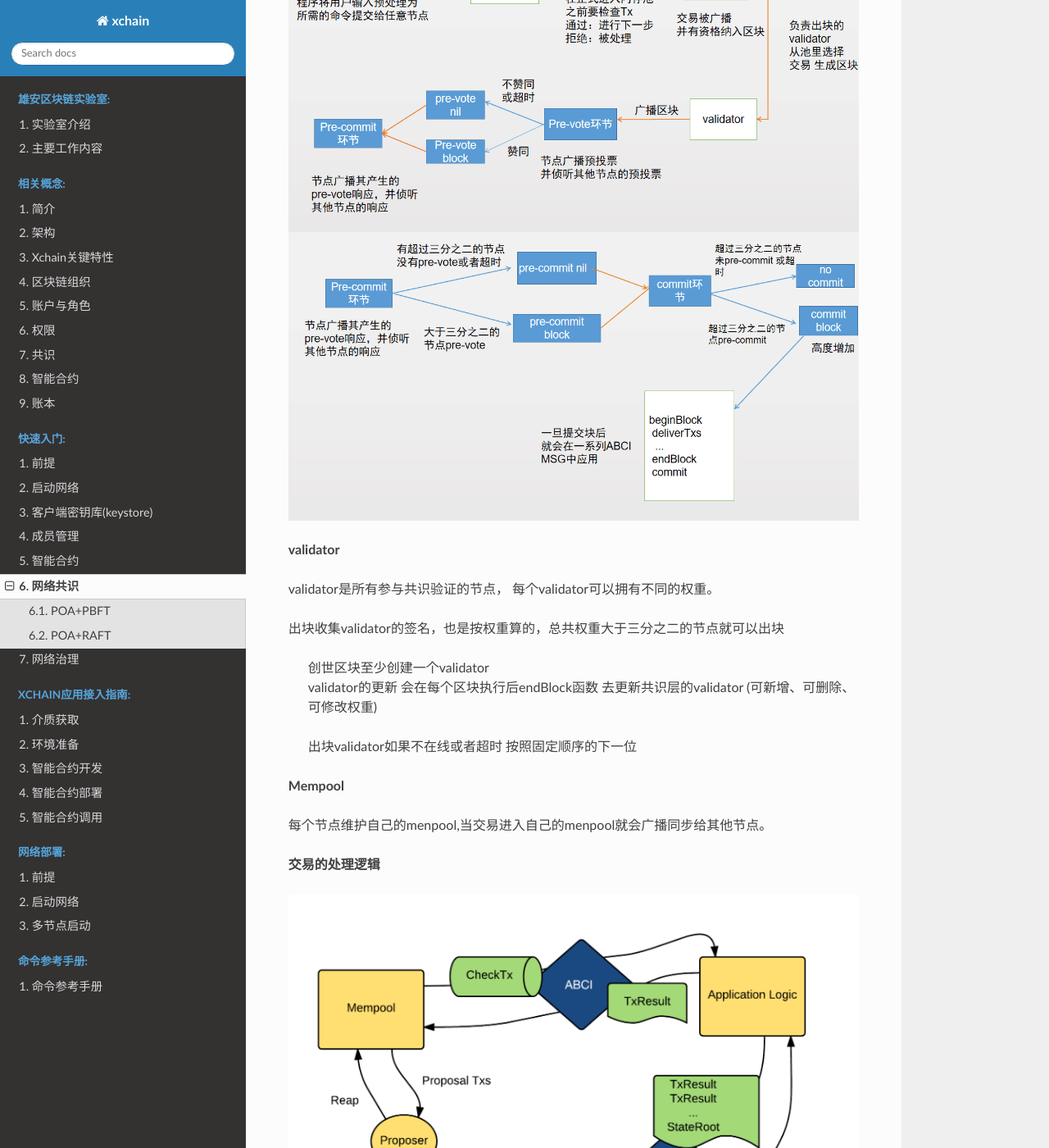
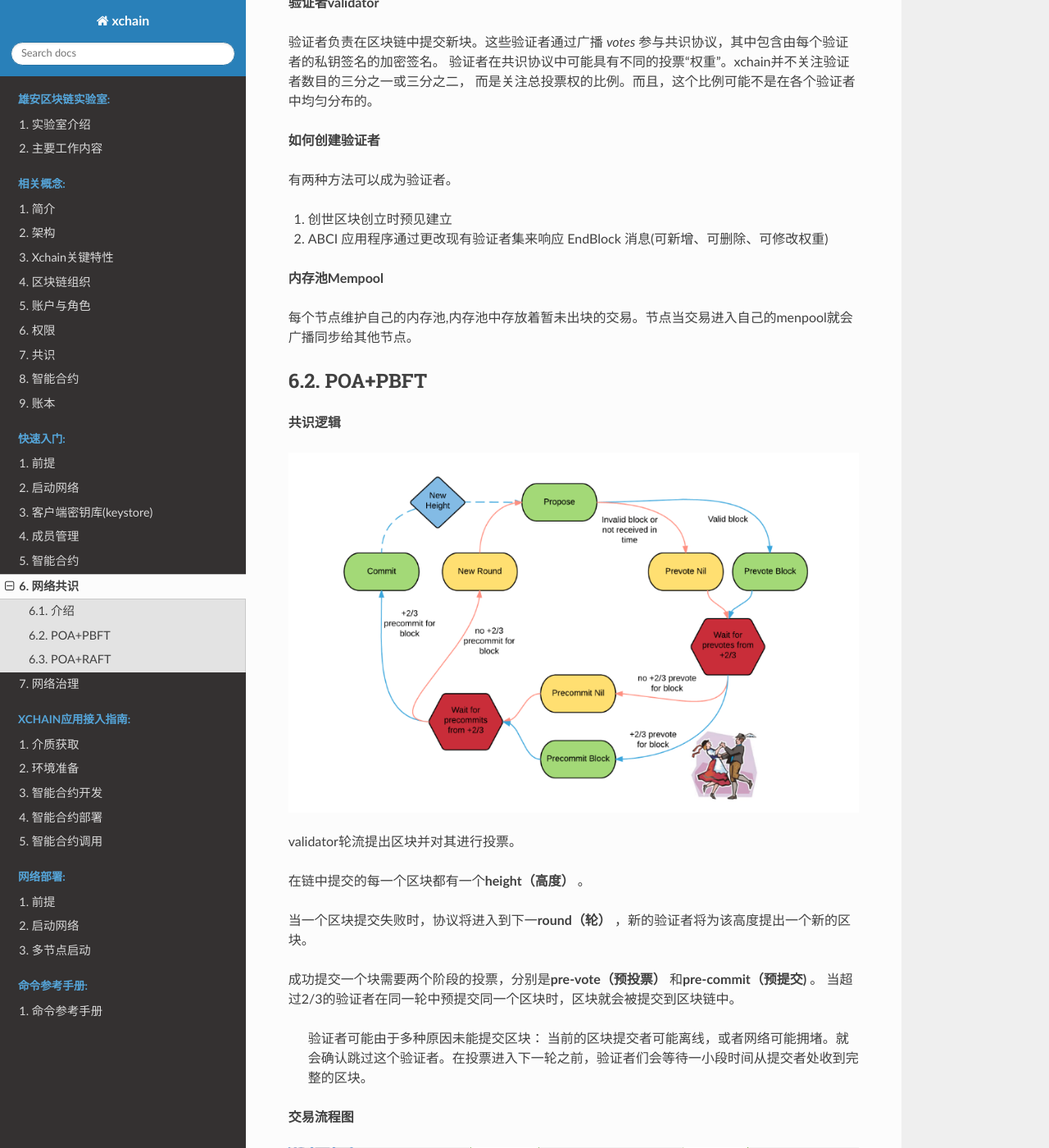
Before and after one commit to XAbaiyangdian/xchaindoc, a Sphinx documentation site: the page built from source/quickstart/consensus.md, in a window 1280 px wide and 1400 px high, scrolled down 379 px. Shown: the whole window at 82% size. Built offline with Sphinx 7.4.7 and the Read the Docs theme 2.0.0, drawn with Linux system fonts in a browser that asks for light colours; some of the changed text lies outside the part shown.

Commit message:
Update consensus.md

```diff
--- a/source/quickstart/consensus.md
+++ b/source/quickstart/consensus.md
@@ -1,31 +1,53 @@
 # 网络共识
 
 
-共识 POA+PBFT 和 POA+RAFT
+## 介绍
+xchain改进了主流的联盟链共识算法，采用POA+PBFT和POA+Raft两种共识。
+整个过程包括2大阶段：
 
-## POA+PBFT
+1.验证人轮值：验证人集合按照约定的选举规则选举出负责出块的节点
+2.出块：通过出块规则进行出块
+
+**验证者validator**
+
+验证者负责在区块链中提交新块。这些验证者通过广播 *votes* 参与共识协议，其中包含由每个验证者的私钥签名的加密签名。
+验证者在共识协议中可能具有不同的投票“权重”。xchain并不关注验证者数目的三分之一或三分之二， 而是关注总投票权的比例。而且，这个比例可能不是在各个验证者中均匀分布的。
+
+**如何创建验证者**
+
+有两种方法可以成为验证者。
+
+1.  创世区块创立时预见建立
+1.  ABCI 应用程序通过更改现有验证者集来响应 EndBlock 消息(可新增、可删除、可修改权重)
+
+**内存池Mempool**
+
+每个节点维护自己的内存池,内存池中存放着暂未出块的交易。节点当交易进入自己的menpool就会广播同步给其他节点。
+
+
+
+##  POA+PBFT
+
+**共识逻辑**
+
+![](picture/Consensuslogic.png)
+
+validator轮流提出区块并对其进行投票。
+
+在链中提交的每一个区块都有一个**height（高度）** 。
+
+当一个区块提交失败时，协议将进入到下一**round（轮）** ，新的验证者将为该高度提出一个新的区块。
+
+成功提交一个块需要两个阶段的投票，分别是**pre-vote（预投票）** 和**pre-commit（预提交)** 。 当超过2/3的验证者在同一轮中预提交同一个区块时，区块就会被提交到区块链中。
+
+> 验证者可能由于多种原因未能提交区块： 当前的区块提交者可能离线，或者网络可能拥堵。就会确认跳过这个验证者。在投票进入下一轮之前，验证者们会等待一小段时间从提交者处收到完整的区块。
 
 **交易流程图**
-
 
 
 ![](picture/flowchart1.png)
 ![](picture/flowchart2.png)
 
-  **validator**
-
-  validator是所有参与共识验证的节点， 每个validator可以拥有不同的权重。
-
-  出块收集validator的签名，也是按权重算的，总共权重大于三分之二的节点就可以出块
-
->创世区块至少创建一个validator
->validator的更新  会在每个区块执行后endBlock函数 去更新共识层的validator    (可新增、可删除、可修改权重)
->
->出块validator如果不在线或者超时  按照固定顺序的下一位
-
-**Mempool**
-
-每个节点维护自己的menpool,当交易进入自己的menpool就会广播同步给其他节点。
 
 **交易的处理逻辑**
 
@@ -43,17 +65,25 @@
 >
 >commit
 
-**共识逻辑**
+**验证节点间轮值**
 
-![](picture/Consensuslogic.png)
+poa+pbft的出块节点有一个固定的顺序，验证节点会一直检查是否轮到自己出块了。
 
 ## POA+RAFT
 
 **交易流程**
-![](picture/flowchart3.png)
-**如何选出leader(负责出块的节点）？**
+![](picture/flowchart4.png)
+leader选举出来后，所有日志都必须首先提交至 leader 节点，leader 将此条目复制给所有的节点。
 
-没有leader时:
+当大多数节点记录此条目之后，leader 节点认定此条目有效，将此条目设定为已提交并存储于本地磁盘。
+
+leader 通知所有节点提交这一日志条目并存储于各自的磁盘内。
+
+**验证节点间轮值**
+
+leader节点会一直向其他节点发送“心跳”，表明自己还在任期
+
+当节点没有收到leader的心跳时 : 采取验证人节点间竞争的方式
 
 每个validator发起选举然后投票给自己，并向集群其他服务器验证人发送投票请求。有超过1/2的验证人返回同一个leader后确认
 
```
